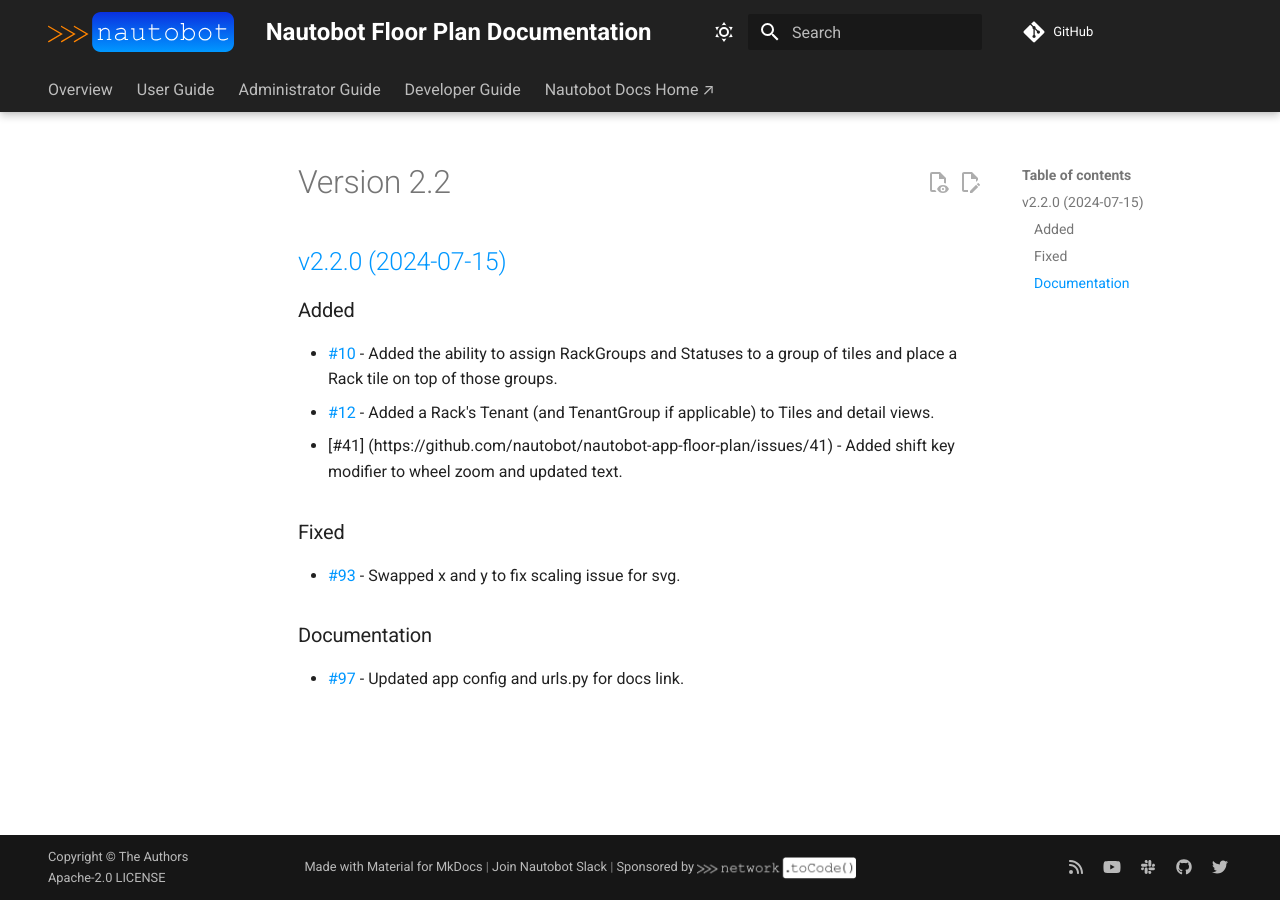
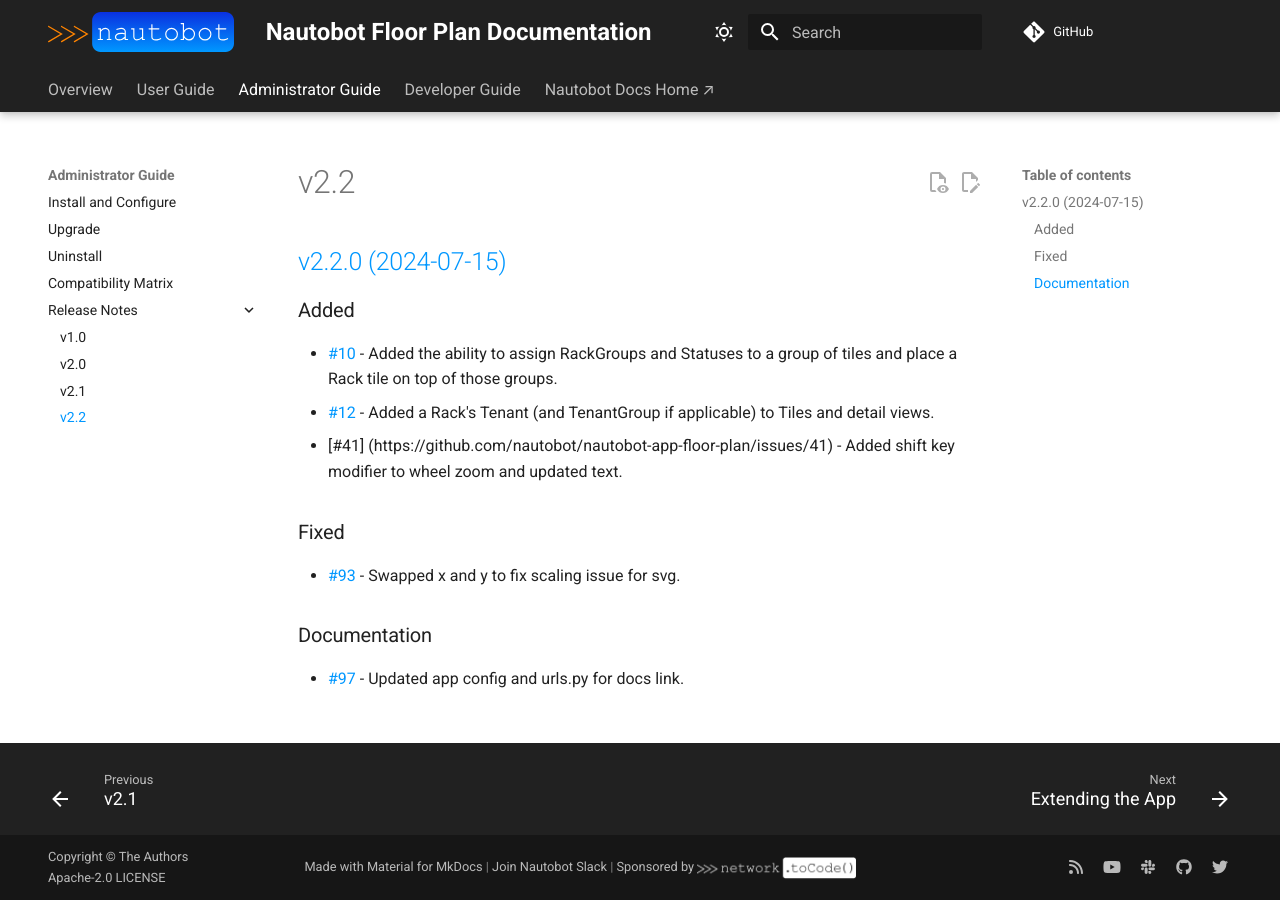
Before and after one commit to nautobot/nautobot-app-floor-plan, an MkDocs documentation site: the page built from docs/admin/release_notes/version_2.2.md, in a window 1280 px wide. Built offline with MkDocs 1.6.1 and Material for MkDocs 9.7.7, drawn with Linux system fonts in a browser that asks for light colours; comment, search, counter and statistics services are not loaded.

Commit message:
Adding link to release notes in mkdocs.yml

```diff
--- a/mkdocs.yml
+++ b/mkdocs.yml
@@ -117,6 +117,7 @@
           - v1.0: "admin/release_notes/version_1.0.md"
           - v2.0: "admin/release_notes/version_2.0.md"
           - v2.1: "admin/release_notes/version_2.1.md"
+          - v2.2: "admin/release_notes/version_2.2.md"
   - Developer Guide:
       - Extending the App: "dev/extending.md"
       - Contributing to the App: "dev/contributing.md"
```
